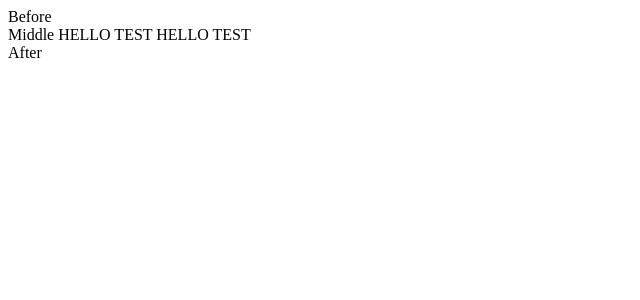
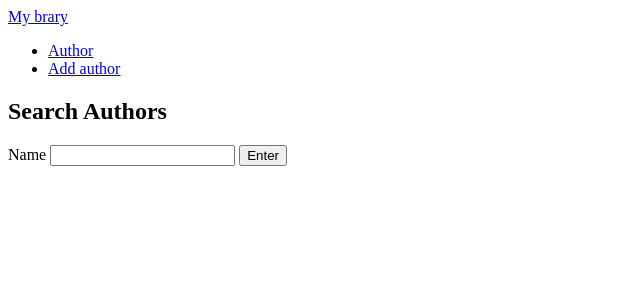
Before and after one commit to XuanSonMai/Mybrary, a Node server app: page /authors in a window 1280 px wide. Shown: the top 300 px of the page, without its empty margins (0-640 px from the left). Run offline with Node 20, Linux system fonts and the light colour scheme; data that the repository does not hold is empty; some libraries are stand-ins or nearby versions.

Commit message:
initialize author

```diff
--- a/package.json
+++ b/package.json
@@ -11,6 +11,7 @@
   "author": "",
   "license": "ISC",
   "dependencies": {
+    "body-parser": "^1.19.2",
     "dotenv": "^16.0.0",
     "ejs": "^3.1.6",
     "express": "^4.17.3",
--- /dev/null
+++ b/routes/authors.js
@@ -0,0 +1,54 @@
+const express = require('express')
+const router = express.Router()
+const Author = require('../models/author')
+
+
+//all authors route
+router.get('/',async(req,res)=>
+{
+    const searchOptions = {}
+
+    if(req.query.name !=null && req.query.name !=='')
+
+    {
+        //searchOptions.name = new ReqExp(req.query.name, 'i')
+    }
+    try {
+        const authors= await Author.find(searchOptions)
+        res.render('authors/index',{authors,
+        searchOptions: req.query})
+
+    } catch (error) {
+        res.redirect('/')
+    }
+
+})
+
+
+
+// new author route
+router.get('/new',(req,res)=>
+{
+
+    res.render('authors/new',{author: new Author()})
+})
+
+
+//create author route
+router.post('/',(req,res)=>
+{
+
+    const author = new Author({
+        name:req.body.name
+    })
+    author.save((err,newAuthor)=>
+    {
+        if(err)
+        {
+
+        }
+    })
+
+})
+
+module.exports = router
--- a/routes/index.js
+++ b/routes/index.js
@@ -1,7 +1,7 @@
 const express = require('express')
 const router = express.Router()
 
-router.get('/:d',(req,res)=>
+router.get('/',(req,res)=>
 {
     res.render('index',{msg:'HELLO TEST'})
 })
--- a/server.js
+++ b/server.js
@@ -2,9 +2,11 @@ const express = require('express')
 const app = express()
 const expressLayouts = require('express-ejs-layouts')
 const path=require('path')
+const bodyParser = require ('body-parser')
 require('dotenv').config();
 
 const indexRouter = require('./routes/index')
+const authorRouter = require('./routes/authors')
 
 
 //set views and layouts
@@ -14,12 +16,13 @@ app.set('views', pathViews )
 app.set('layout',path.join(pathViews,'layouts/layout' ))
 app.use(expressLayouts)
 app.set(express.static('public'))
+app.use(bodyParser.urlencoded({limit:'10mb',extended:false}))
+
 
 //mongoose
 const mongoose=require('mongoose')
-const url = 'mongodb://127.0.0.1:27017/?readPreference=primary&appname=MongoDB%20Compass&directConnection=true&ssl=false'
-console.log(process.env.DB_URI)
-mongoose.connect(process.env.DB_URI,{
+
+mongoose.connect('mongodb://127.0.0.1:27017/?readPreference=primary&appname=MongoDB%20Compass&directConnection=true&ssl=false',{
     useNewUrlParser: true
 })
 const db = mongoose.connection
@@ -28,5 +31,7 @@ db.once('open',() => console.log('Connect Success'))
 
 
 app.use('/',indexRouter)
+app.use('/authors',authorRouter)
+
 
 app.listen(process.env.PORT || 3000)
--- /dev/null
+++ b/views/authors/_form_fields.ejs
@@ -0,0 +1,3 @@
+<label for="ten">Name</label>
+<input id="ten" type="text" name="name" value ="<%= author.name%>">
+<br>
--- /dev/null
+++ b/views/authors/index.ejs
@@ -0,0 +1,10 @@
+<h2>Search Authors</h2>
+<form action="/authors" method="GET">
+    <label for="">Name</label>
+    <input type="text" name="name" value="<%= searchOptions.name%>">
+    <button type="submit">Enter</button>
+</form>
+<br>
+<% authors.forEach(author=>{ %>
+   <div> <%= author.name%></div>
+   <%})%>
--- a/views/layouts/layout.ejs
+++ b/views/layouts/layout.ejs
@@ -7,11 +7,11 @@
     <title>Mybrary</title>
 </head>
 <body>
-    Before
-    <br>
-    <%- body %>
-    <%= msg %>
-    <br>
-    After
+
+
+      <%-include('../partials/header')%>
+      <%- body %>
+
+
 </body>
 </html>
--- /dev/null
+++ b/views/partials/header.ejs
@@ -0,0 +1,11 @@
+<header>
+    <nav>
+        <a href="/">
+            My brary
+       </a>
+       <ul>
+           <li><a href="/authors">Author</a></li>
+           <li><a href="/authors/new">Add author</a></li>
+       </ul>
+    </nav>
+</header>
```
Also changed, not shown: models/author.js (added, +10 -0 lines), views/authors/new.ejs (added, +7 -0 lines), 1 other file.
